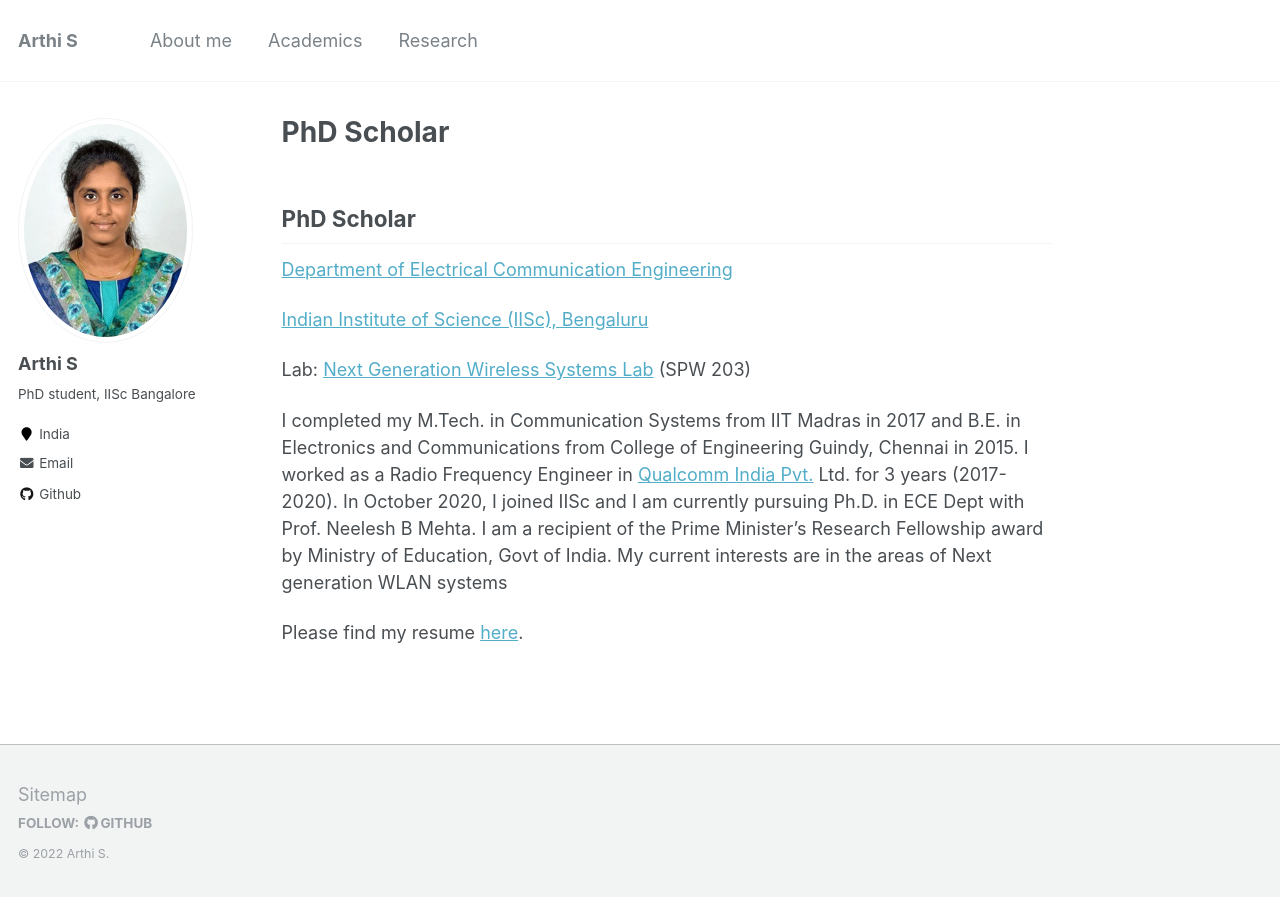
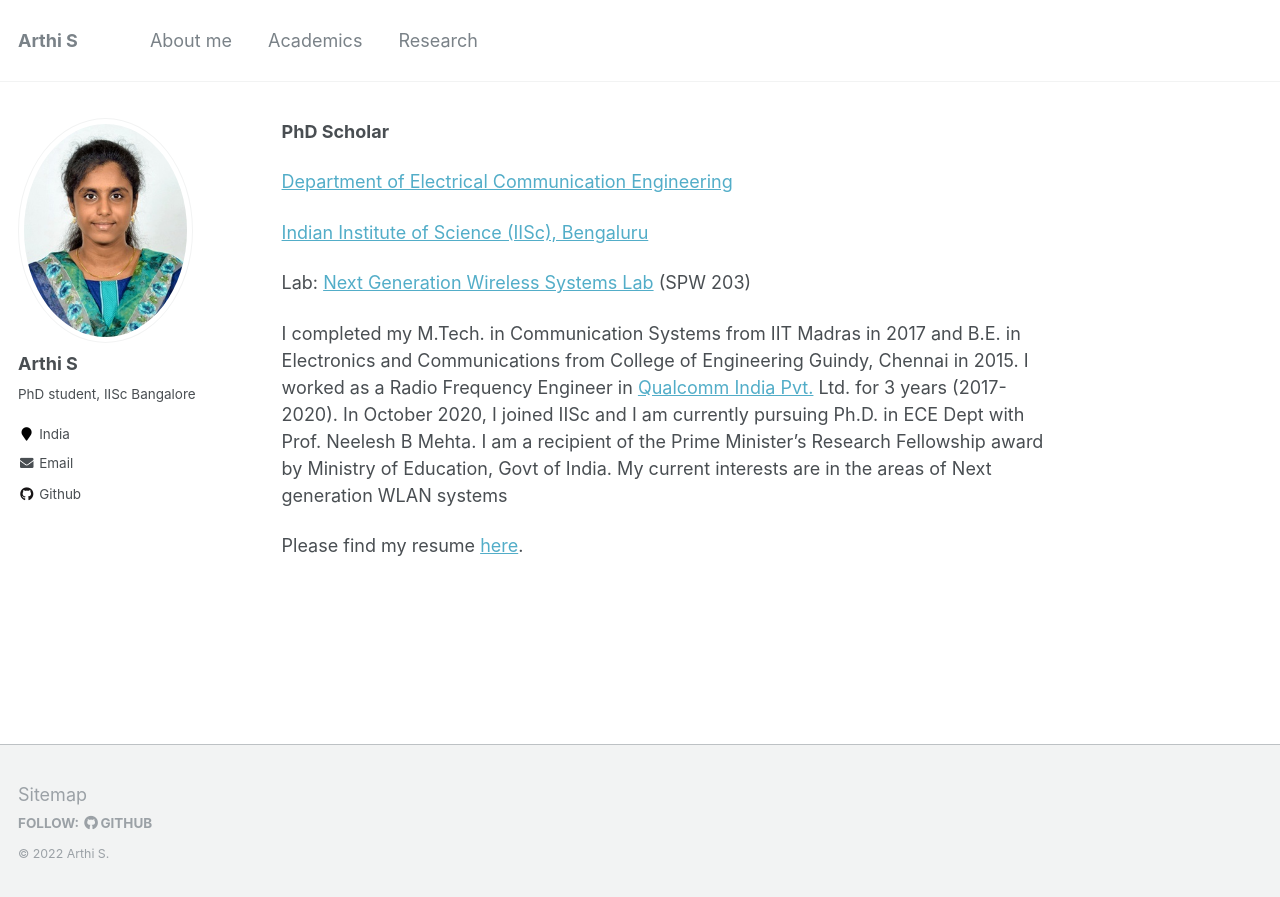
Before and after one commit to Arthi314/Arthi314.github.io, a Jekyll site: the page built from _pages/about.md, in a window 1280 px wide. Shown: the top 897 px of the page. Built offline with Jekyll 4.4.1, drawn with Linux system fonts in a browser that asks for light colours; our own code applies the rules of GitHub Pages for plain Markdown files.

Commit message:
Update about.md

```diff
--- a/_pages/about.md
+++ b/_pages/about.md
@@ -8,7 +8,7 @@ redirect_from:
   - /about.html
 ---
 
-## PhD Scholar
+**PhD Scholar**
 
 [Department of Electrical Communication Engineering](https://ece.iisc.ac.in/)
 
```
